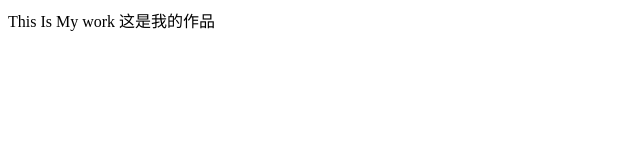
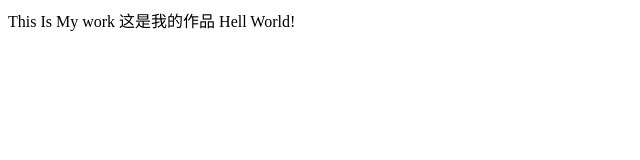
Before and after one commit to han6436571164/han6436571164, a plain HTML site: page index.html in a window 1280 px wide. Shown: the full height of the page, 0-640 px from the left. Drawn offline with Linux system fonts and the light colour scheme.

Commit message:
新增一行代码
是是是

```diff
--- a/index.html
+++ b/index.html
@@ -3,5 +3,6 @@
 	<body>
 		This Is My work
 		 这是我的作品
+		Hell World!
 	</body>
 </html>
```
